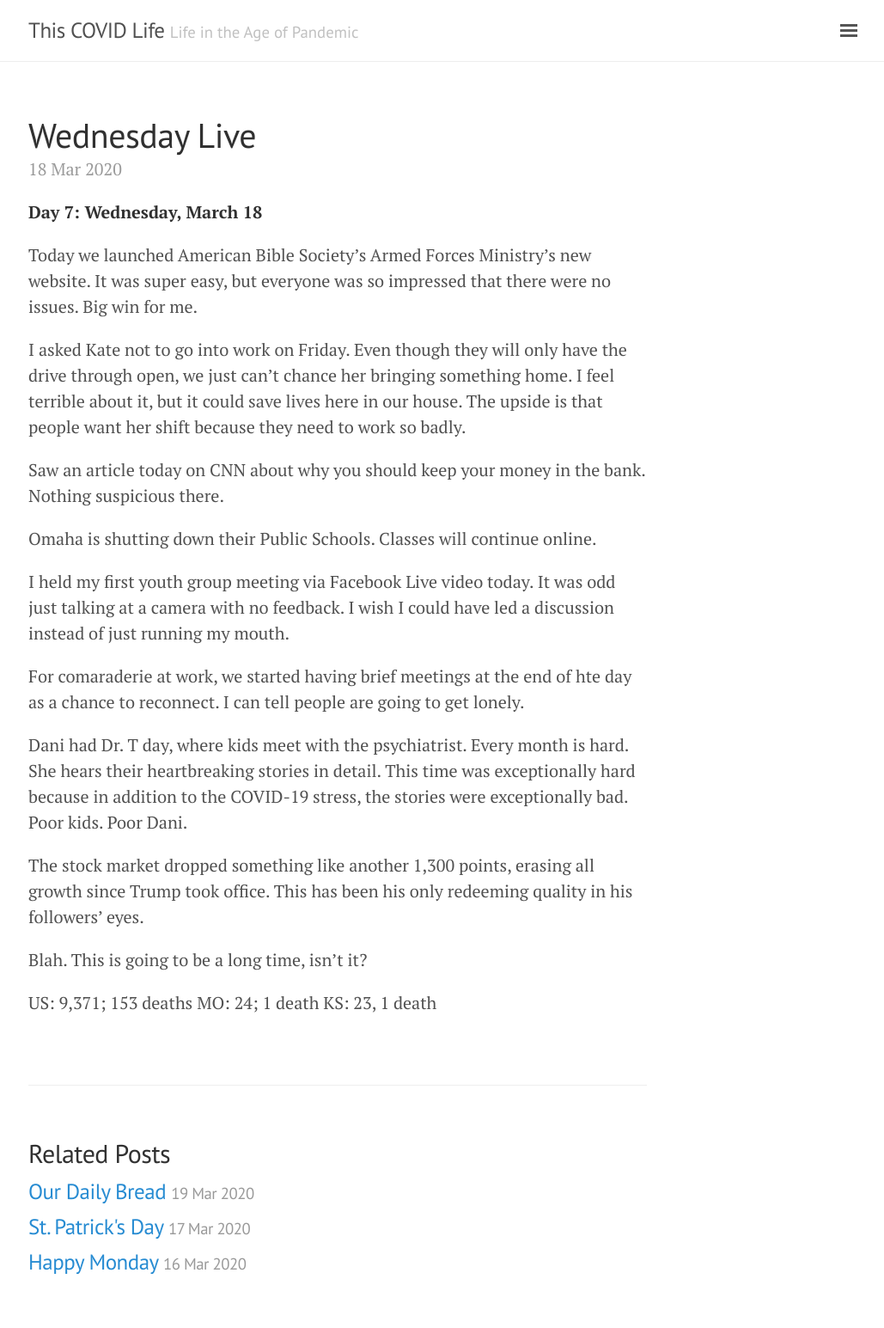
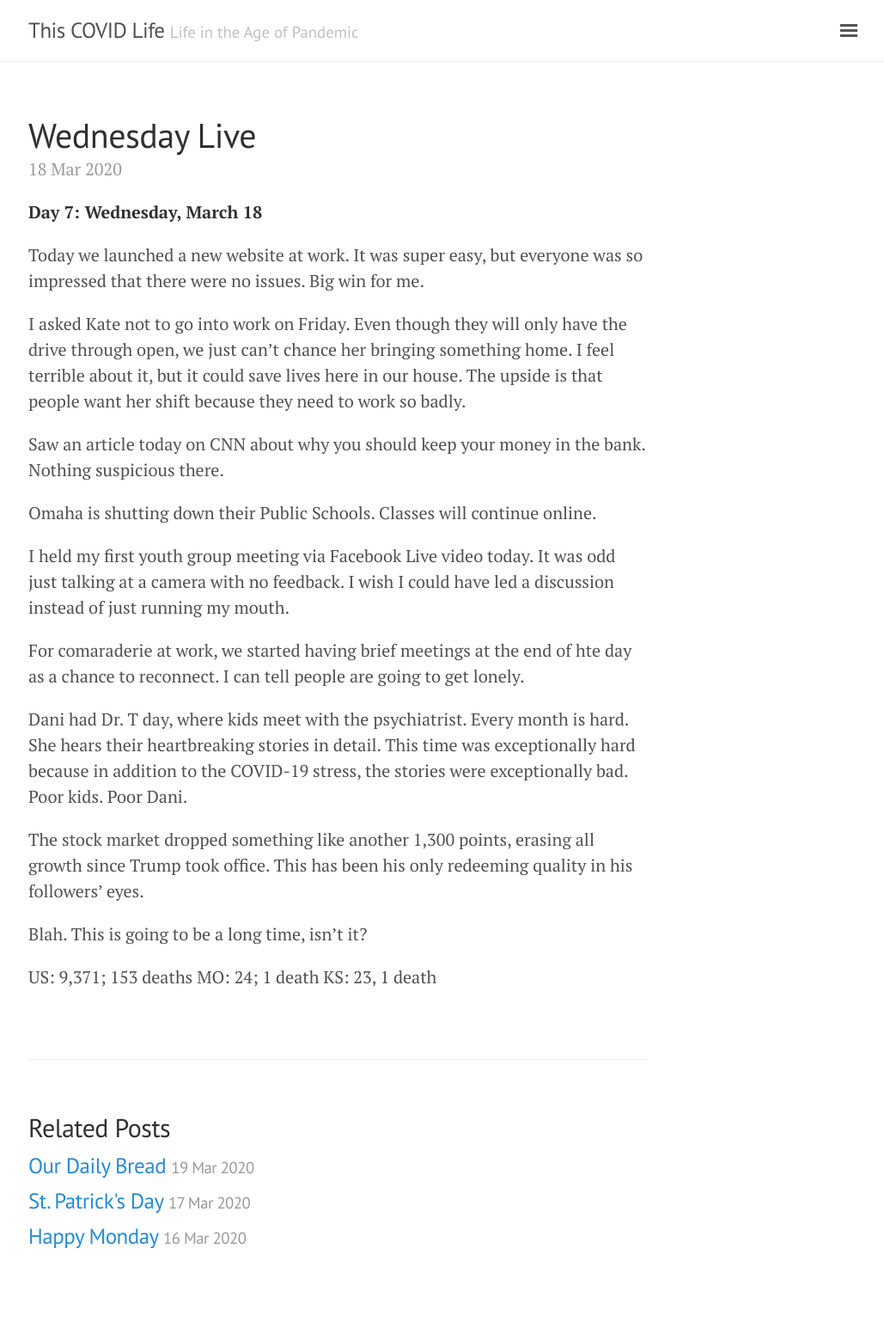
Before and after one commit to thiscovidlife/blog, a Jekyll site: the page built from _posts/2020-03-18-wedensday-live.md, in a window 1280 px wide. Shown: the whole page at 86% size, without its empty margins (247-1276 px from the left). Built offline with Jekyll 4.4.1, drawn with Linux system fonts in a browser that asks for light colours; after the commit the page ends 1515 px from its top, so only the background shows below that.

Commit message:
Update mar 18

```diff
--- a/_posts/2020-03-18-wedensday-live.md
+++ b/_posts/2020-03-18-wedensday-live.md
@@ -4,7 +4,7 @@ title: Wednesday Live
 ---
 **Day 7: Wednesday, March 18**
 
-Today we launched American Bible Society's Armed Forces Ministry's new website.  It was super easy, but everyone was so impressed that there were no issues.  Big win for me.
+Today we launched a new website at work.  It was super easy, but everyone was so impressed that there were no issues.  Big win for me.
 
 I asked Kate not to go into work on Friday. Even though they will only have the drive through open, we just can't chance her bringing something home.  I feel terrible about it, but it could save lives here in our house.  The upside is that people want her shift because they need to work so badly.
 
```
Also changed, not shown: about.md (+2 -0 lines), public/apple-touch-icon-precomposed.png.
